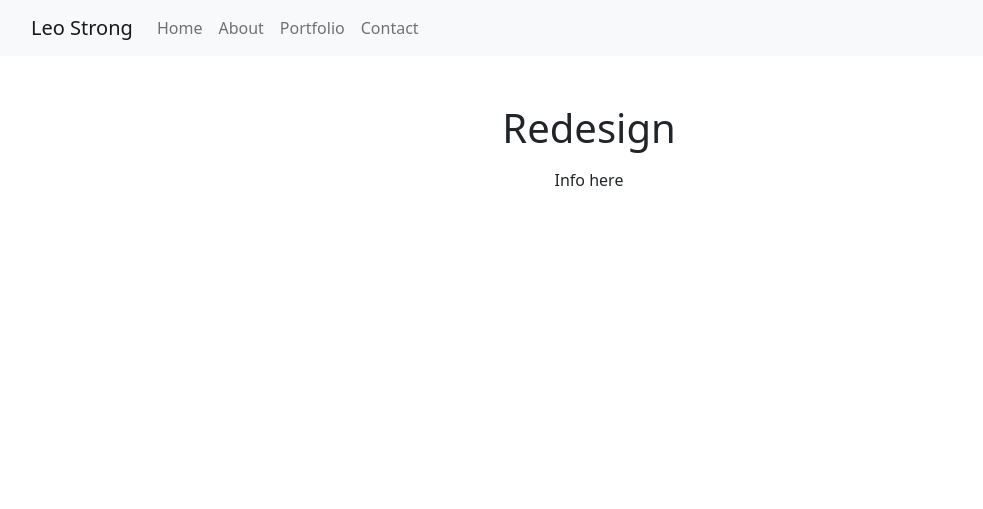
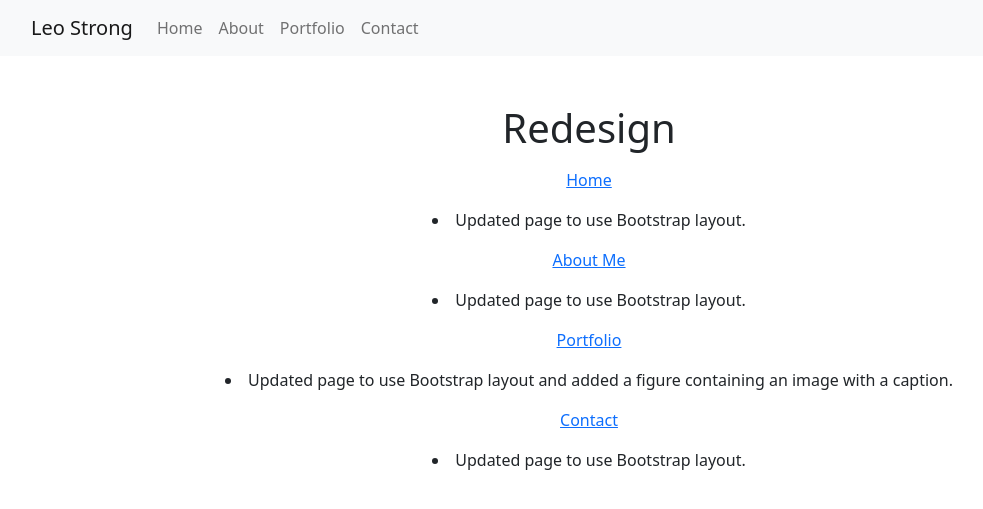
Before and after one commit to leojamesstrong/leojamesstrong.github.io, a Jekyll site: the page built from redesign.html, in a window 1280 px wide. Shown: the top 509 px of the page, without its empty margins (51-1034 px from the left). Built offline with Jekyll 4.4.1, drawn with Linux system fonts in a browser that asks for light colours.

Commit message:
Added info

```diff
--- a/portfolio.html
+++ b/portfolio.html
@@ -8,7 +8,7 @@ title: Portfolio
     <p>Not much</p>
     <figure class="figure">
   <img src="Mane 6.png" class="figure-img img-fluid rounded" alt="...">
-  <figcaption class="figure-caption">Just an image.</figcaption>
+  <figcaption class="figure-caption">This is a figure caption!</figcaption>
 </figure>
   </body>
 </html>
--- a/redesign.html
+++ b/redesign.html
@@ -4,7 +4,20 @@ title: Redesign
 ---
 <!DOCTYPE html>
 <html>
+
   <body>
-    <p>Info here</p>
+    <p><a href="/index.html">Home</a>
+      <li>Updated page to use Bootstrap layout.</li>
+    </p>
+    <p><a href="/about.html">About Me</a>
+      <li>Updated page to use Bootstrap layout.</li>
+    </p>
+    <p><a href="/portfolio.html">Portfolio</a>
+      <li>Updated page to use Bootstrap layout and added a figure containing an image with a caption.</li>
+    </p>
+    <p><a href="/contact.html">Contact</a>
+      <li>Updated page to use Bootstrap layout.</li>
+    </p>
   </body>
+
 </html>
```
